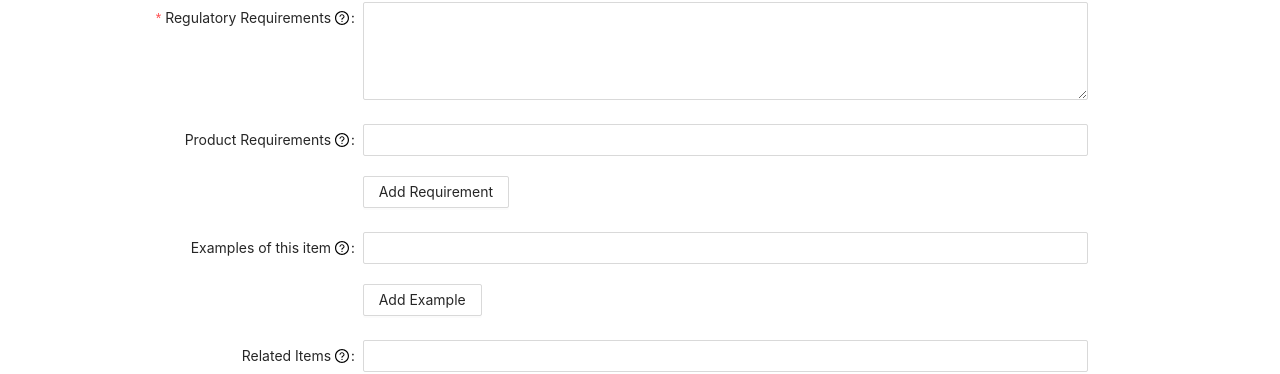
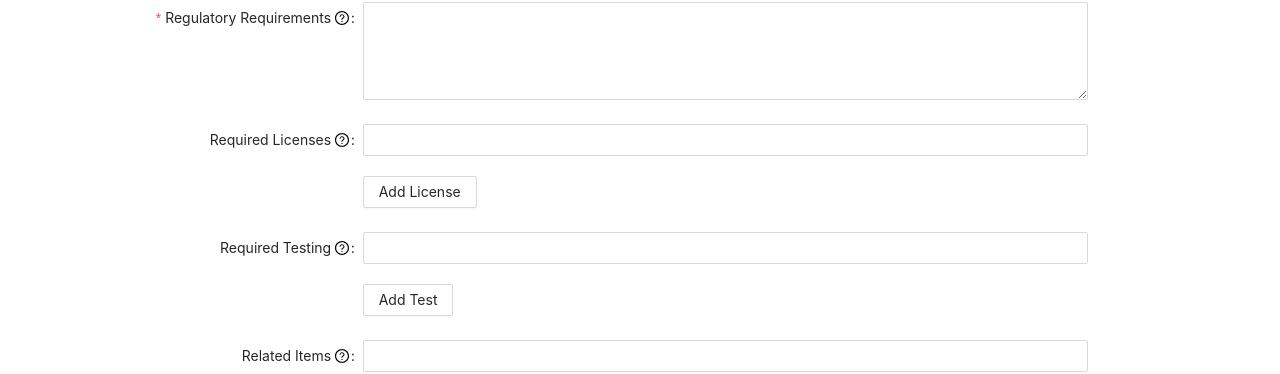
Before and after one commit to NO8LESIX/KDA-React-Prototype, a React (Create React App) app: page /coeregulations in a window 1280 px wide. Shown: the part 388-762 px from the top of the page. Built offline with nearby package versions, Linux system fonts and the light colour scheme.

Commit message:
More updates to COE Form

```diff
--- a/src/Components/CreateNewItemRegulationForm.tsx
+++ b/src/Components/CreateNewItemRegulationForm.tsx
@@ -10,7 +10,7 @@ import {
   Button,
 } from "antd";
 import { QuestionCircleOutlined } from "@ant-design/icons";
-import { ProductInfo } from "../Data/types";
+import { ProductInfo, ProductLicense, ProductLicenses, ProductTesting } from "../Data/types";
 import "../CSS/CreateNewItemForm.css"
 import TextArea from "antd/lib/input/TextArea";
 
@@ -78,18 +78,18 @@ const tailFormItemLayout = {
 export default class CNIRegulationForm extends React.Component {
 
   state = {
-    regulation: "",
-    regulations: [] as string[],
+    license: "",
+    licenses: [] as string[],
     relatedItem: "",
     relatedItems: [] as string[],
-    example: "",
-    examples: [] as string[],
+    test: "",
+    tests: [] as string[],
    }
 
 
-  handleChangeReg = (e: any) => {
+  handleChangeLicense = (e: any) => {
     this.setState({
-      regulation: e.target.value
+      license: e.target.value
     });
     console.log(e.target.value);
   }
@@ -101,18 +101,18 @@ export default class CNIRegulationForm extends React.Component {
     console.log(e.target.value);
   }
 
-  handleChangeExample = (e: any) => {
+  handleChangeTest = (e: any) => {
     this.setState({
-      example: e.target.value
+      test: e.target.value
     });
     console.log(e.target.value);
   }
 
-  addRequirement = () => {
-    var regArray = this.state.regulations;
-    regArray.push(this.state.regulation);
-    this.setState({regulations: regArray});
-    console.log("Regulations:", this.state.regulations)
+  addLicense = () => {
+    var regArray = this.state.licenses;
+    regArray.push(this.state.license);
+    this.setState({licenses: regArray});
+    console.log("Regulations:", this.state.licenses)
   }
 
   addItem = () => {
@@ -122,11 +122,11 @@ export default class CNIRegulationForm extends React.Component {
     console.log("relatedItems:", this.state.relatedItems)
   }
 
-  addExample = () => {
-    var exArray = this.state.examples;
-    exArray.push(this.state.example);
-    this.setState({examples: exArray});
-    console.log("relatedItems:", this.state.examples)
+  addTest = () => {
+    var exArray = this.state.tests;
+    exArray.push(this.state.test);
+    this.setState({tests: exArray});
+    console.log("relatedItems:", this.state.tests)
   }
 
   onFinish = (values: any) => {
@@ -137,10 +137,10 @@ export default class CNIRegulationForm extends React.Component {
       description: values.description,
       snap: (values.snap? true : false),
       regulatoryRequirements: values.regulatoryRequirements,
-      requirements:  this.state.regulations,
-      examples: this.state.examples,
+      //requiredLicenses: this.state.licenses,
+      //productTesting: this.state.tests,
       relatedItems: this.state.relatedItems,
-      url: (values.url? values.url : "default link. TBD.")
+      imageURL: (values.url? values.url : "default link. TBD.")
     }
     console.log("Prod:", product);
   };
@@ -260,26 +260,26 @@ export default class CNIRegulationForm extends React.Component {
           </Form.Item>
 
           <Form.Item
-            name="requirements"
+            name="licenses"
             label={
               <span>
-                Product Requirements&nbsp;
-                <Tooltip title="What requirements are associated with this product?">
+                Required Licenses&nbsp;
+                <Tooltip title="What licenses are required for this product?">
                   <QuestionCircleOutlined />
                 </Tooltip>
               </span>
             }
           >
-            <Input onChange={this.handleChangeReg}/>
-              <Button className="addButton" type="default" htmlType="button" onClick={this.addRequirement}>
-                Add Requirement
+            <Input onChange={this.handleChangeLicense}/>
+              <Button className="addButton" type="default" htmlType="button" onClick={this.addLicense}>
+                Add License
               </Button>
 
             <Grid container direction="column">
-                {this.state.regulations.map(regulation => {
+                {this.state.licenses.map(license => {
                   return (
                     <Grid item>
-                      <Typography variant="subtitle1">{regulation}</Typography>
+                      <Typography variant="subtitle1">{license}</Typography>
                     </Grid>
                   )
                 })}
@@ -287,26 +287,26 @@ export default class CNIRegulationForm extends React.Component {
           </Form.Item>
 
           <Form.Item
-            name="examples"
+            name="testing"
             label={
               <span>
-                Examples of this item&nbsp;
-                <Tooltip title="What are some examples of this product?">
+                Required Testing&nbsp;
+                <Tooltip title="What testing is required for this product?">
                   <QuestionCircleOutlined />
                 </Tooltip>
               </span>
             }
           >
-            <Input onChange={this.handleChangeExample}/>
-              <Button className="addButton" type="default" htmlType="button" onClick={this.addExample}>
-                Add Example
+            <Input onChange={this.handleChangeTest}/>
+              <Button className="addButton" type="default" htmlType="button" onClick={this.addTest}>
+                Add Test
               </Button>
 
             <Grid container direction="column">
-                {this.state.examples.map(example => {
+                {this.state.tests.map(test => {
                   return (
                     <Grid item>
-                      <Typography variant="subtitle1">{example}</Typography>
+                      <Typography variant="subtitle1">{test}</Typography>
                     </Grid>
                   )
                 })}
```
